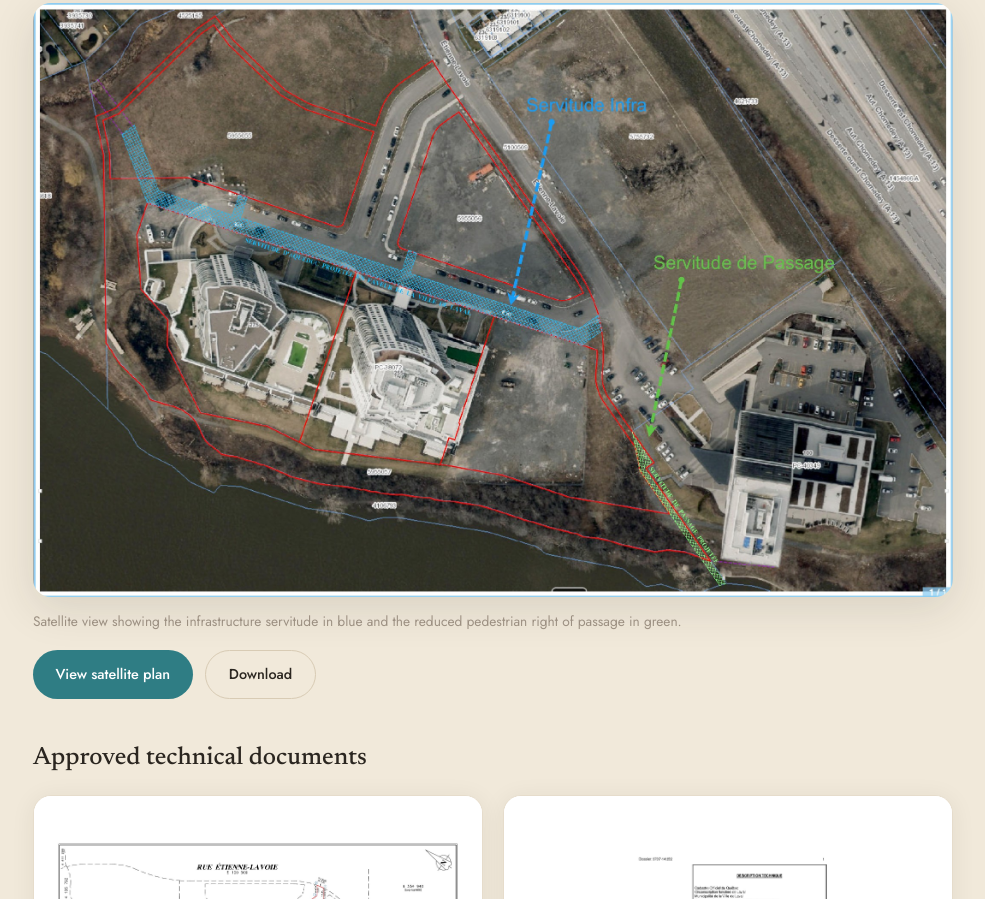
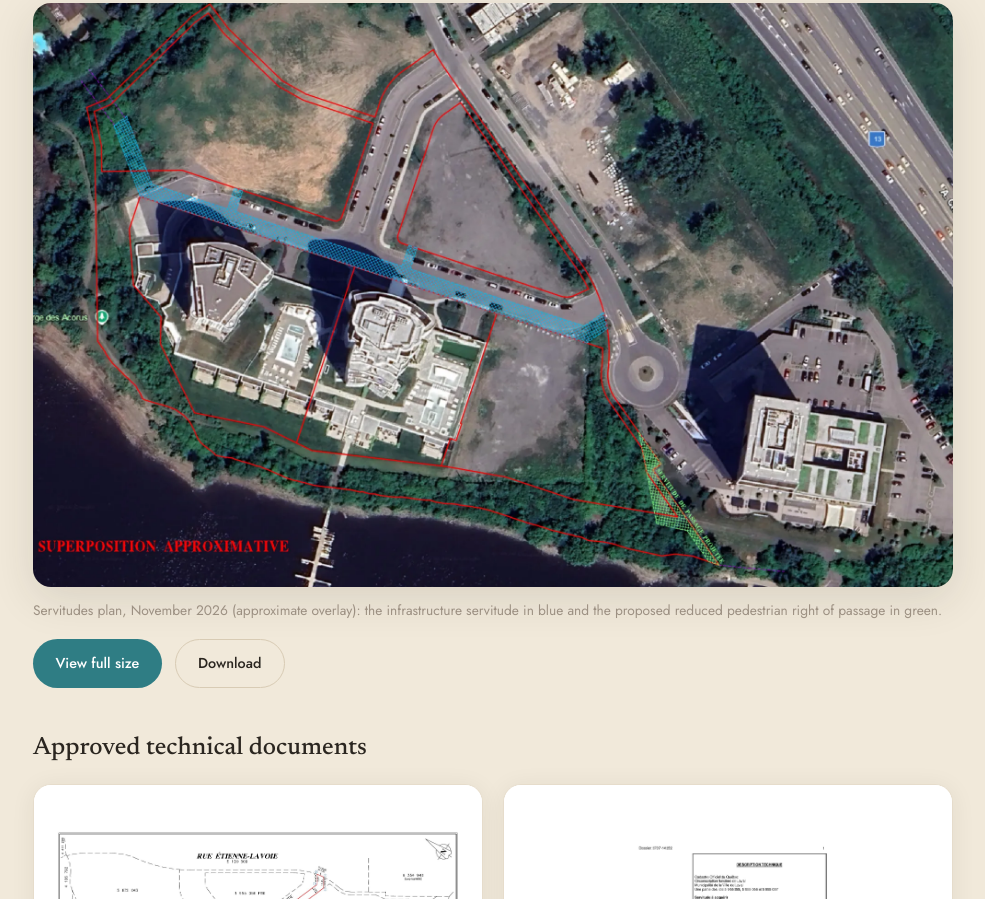
Before and after one commit to JohnH7X/ddb13, a plain HTML site: page index.html in a window 1280 px wide. Shown: the part 3926-4825 px from the top of the page, without its empty margins (87-1072 px from the left). Drawn offline with Linux system fonts and the light colour scheme.

Commit message:
Replace satellite view with November 2026 servitudes plan
- New plan image (approximate overlay) on EN/FR pages, viewable and downloadable as JPG
- Captions and alt text updated; old satellite JPG and PDF removed

Co-Authored-By: Claude Opus 5.5 <noreply@anthropic.com>

```diff
--- a/index.html
+++ b/index.html
@@ -448,11 +448,11 @@
         </div>
 
         <figure class="servitude-plan reveal r-2">
-          <img src="satellite-view-servitudes.jpg" alt="Satellite plan showing the infrastructure servitude and reduced pedestrian right of passage at Aquablu" data-cap="Satellite view showing the location and extent of the two proposed servitudes." />
-          <figcaption>Satellite view showing the infrastructure servitude in blue and the reduced pedestrian right of passage in green.</figcaption>
+          <img src="servitudes-plan-2026-11.webp" alt="Plan of the infrastructure servitude and proposed reduced pedestrian right of passage at Aquablu, November 2026" data-cap="Servitudes plan, November 2026: infrastructure servitude in blue, proposed pedestrian right of passage in green (approximate overlay)." />
+          <figcaption>Servitudes plan, November 2026 (approximate overlay): the infrastructure servitude in blue and the proposed reduced pedestrian right of passage in green.</figcaption>
           <div class="servitude-plan-actions">
-            <a href="satellite-view-servitudes.pdf" target="_blank" rel="noopener" class="btn btn-primary">View satellite plan</a>
-            <a href="satellite-view-servitudes.pdf" download class="btn btn-ghost">Download</a>
+            <a href="servitudes-plan-2026-11.jpg" target="_blank" rel="noopener" class="btn btn-primary">View full size</a>
+            <a href="servitudes-plan-2026-11.jpg" download class="btn btn-ghost">Download</a>
           </div>
         </figure>
 
```
Also changed, not shown: fr.html (+4 -4 lines), satellite-view-servitudes.jpg (deleted), servitudes-plan-2026-11.jpg (added), servitudes-plan-2026-11.webp (added), 1 other file.
